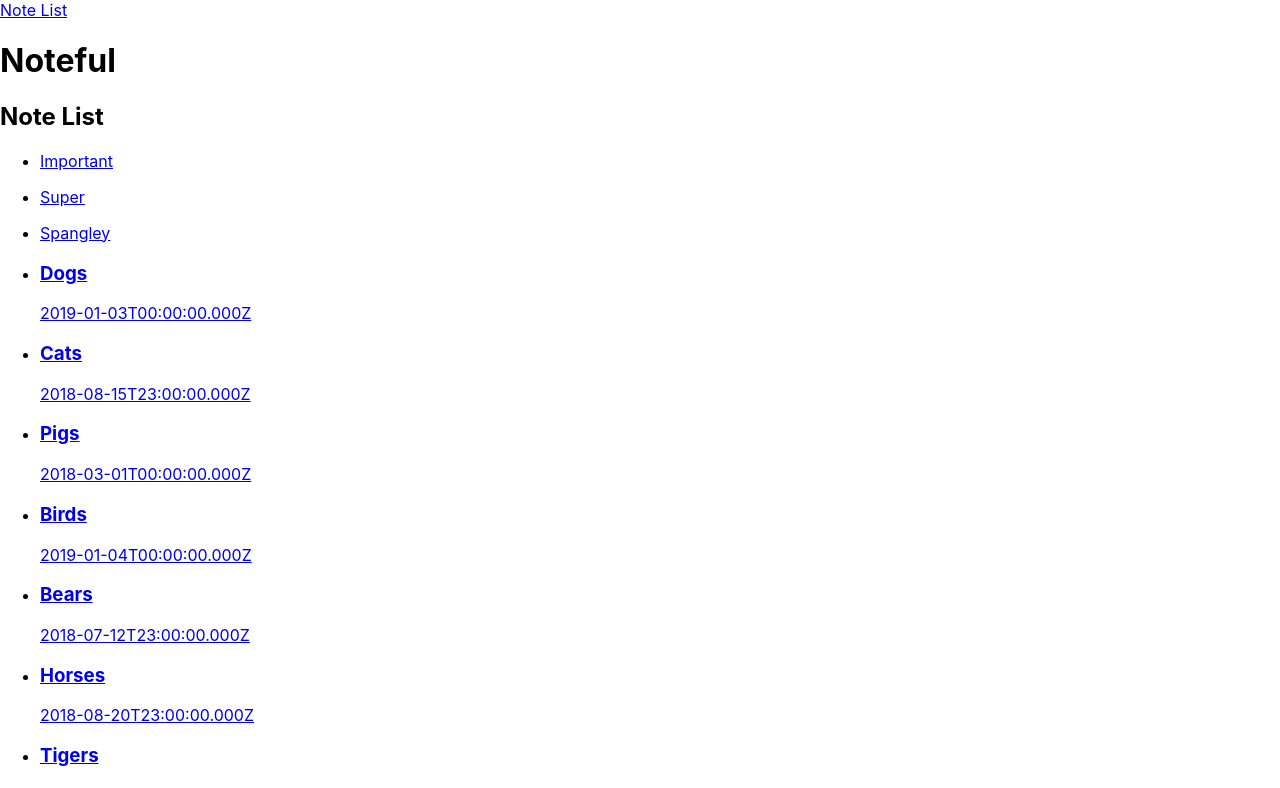
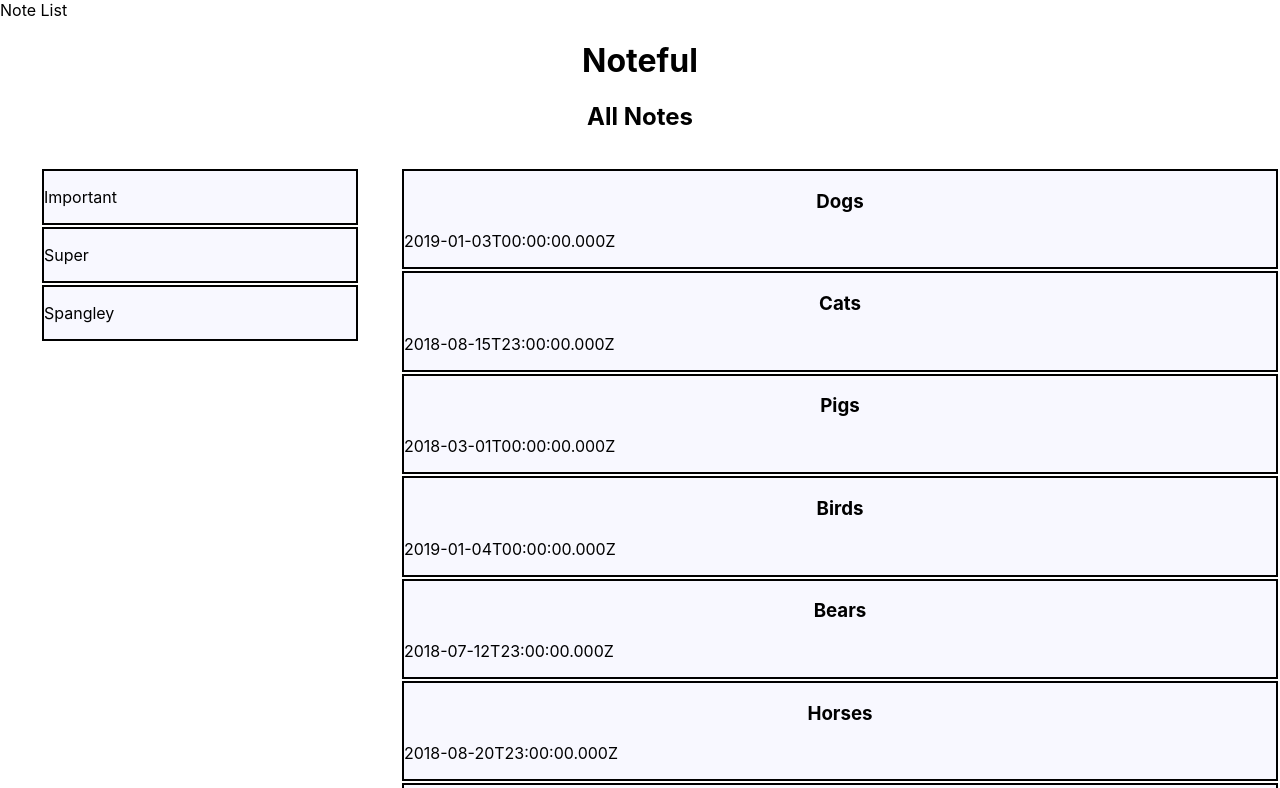
Before and after one commit to KelseyKrehbiel/noteful, a React (Create React App) app: page / in a window 1280 px wide. Shown: the top 788 px of the page. Built offline with nearby package versions, Linux system fonts and the light colour scheme.

Commit message:
works with test data

```diff
--- a/src/App.js
+++ b/src/App.js
@@ -3,22 +3,41 @@ import { Route, Link } from 'react-router-dom';
 import NoteListPage from './NoteListPage';
 import FolderView from './FolderView';
 import NotePage from './NotePage';
+import {NoteStore} from './dummy-store';
 
   class App extends Component {
-/*
-  function Example() {
-  return <>
-    <Sidebar>
-      <Route path='/' component={MainSidebar} />
-      <Route path='/foo' component={FooSidebar} />
-    </Sidebar>
-    <Main>
-      <Route path='/' component={MainMain} />
-      <Route path='/foo' component={FooMain} />
-    </Main>
-  </>
-}
-*/
+    constructor(props){
+    super(props)
+    //initialize the note state here
+    this.state = {
+        notes: [],
+        folders: []
+      }
+    }
+    //when the component mounts get the folder and note data
+    componentDidMount(){
+      this.getNotes();
+      this.getFolders();
+      console.log(`note state is ${this.state.notes}`);
+    }
+
+
+    getNotes(){
+      const noteData = NoteStore.notes
+      this.setState({
+        notes: noteData
+      })
+    }
+    getFolders(){
+      const folderData = NoteStore.folders
+      this.setState({
+        folders: folderData
+      })
+    }
+
+
+
+
   render() {
     return (
       <div className='App'>
--- a/src/FolderList.js
+++ b/src/FolderList.js
@@ -6,10 +6,10 @@ export default function FolderList(props){
   const folderList = NoteStore.folders;
 
   return(
-    <ul>
+    <ul className="folderList">
       {folderList.map(
         folder =>
-          <li key={folder.id}>
+          <li key={folder.id} className="folderItem">
             <Link to={`/folder/${folder.id}`}>
             <p>{folder.name}</p>
             </Link>
--- a/src/FolderView.js
+++ b/src/FolderView.js
@@ -13,12 +13,8 @@ export default function FolderView(props){
   const folderNotes = NoteStore.notes.filter((note)=>note.folderId === props.match.params.folderId);
   console.log(folderNotes);
 
-  const folderData = NoteStore.folders.find(folder =>
-    folder.id === props.match.params.folderId
-  )
-
   return(
-    <div>
+    <div className="listContainer">
 
       <div className="folderList">
         <FolderList/>
--- a/src/NoteListPage.js
+++ b/src/NoteListPage.js
@@ -3,7 +3,7 @@ import {NoteStore} from './dummy-store'
 import FolderList from "./FolderList";
 import {Link} from 'react-router-dom';
 
-//display list of notes
+//display list of notes and folders
 
 export default function NoteListPage(props) {
 /*   const note = NoteStore.find(p =>
@@ -12,14 +12,15 @@ export default function NoteListPage(props) {
   const notes = NoteStore.notes;
   console.log(notes);
   return (
-    <article className='note'>
-      <h2>Note List</h2>
+    <article className='noteArticle'>
+      <h2>All Notes</h2>
+      <div className="listContainer">
+      <FolderList/>
 
-      <FolderList/>
-      <ul>
+      <ul className="noteList">
         {notes.map(
           note =>
-          <li key={note.id}>
+          <li key={note.id} className="noteItem">
             <Link to={`/note/${note.id}`}>
               <h3>{note.name}</h3>
               <p>{note.modified}</p>
@@ -28,6 +29,7 @@ export default function NoteListPage(props) {
         )}
 
       </ul>
+      </div>
     </article>
   )
 }
--- a/src/NotePage.js
+++ b/src/NotePage.js
@@ -1,6 +1,5 @@
 import React from 'react'
 import {NoteStore} from './dummy-store';
-import FolderList from './FolderList';
 
 //Display selected note
 
@@ -27,12 +26,12 @@ export default function NotePage(props){
 )
 
   return(
-    <div>
+    <div className="listContainer">
 
-      <div className="folderNav">
+      <div className="folderList">
         {folderData.name}
       </div>
-      <p>
+      <p className="noteContent">
         <h1>{noteData.name}</h1>
         <p>{noteData.modified}</p>
         {noteData.content}
--- a/src/index.css
+++ b/src/index.css
@@ -11,3 +11,48 @@ code {
   font-family: source-code-pro, Menlo, Monaco, Consolas, 'Courier New',
     monospace;
 }
+h1,h2,h3{
+  text-align: center;
+}
+
+ul {
+  list-style-type: none;
+}
+
+li{
+  background-color: ghostwhite;
+  border-color: black;
+  border-style: solid;
+  border-width: 2px;
+  margin: 2px;
+}
+
+p{
+  background-color: ghostwhite;
+  border-color: black;
+}
+
+a{
+  color: black;
+  font-style: normal;
+  text-decoration: none;
+}
+
+.listContainer{
+  display: flex;
+  flex-direction: row;
+
+}
+
+.noteContent{
+  width: 80%;
+
+}
+
+.noteList{
+  flex-grow: 1;
+}
+
+.folderList{
+  flex-basis: 25%;
+}
```
